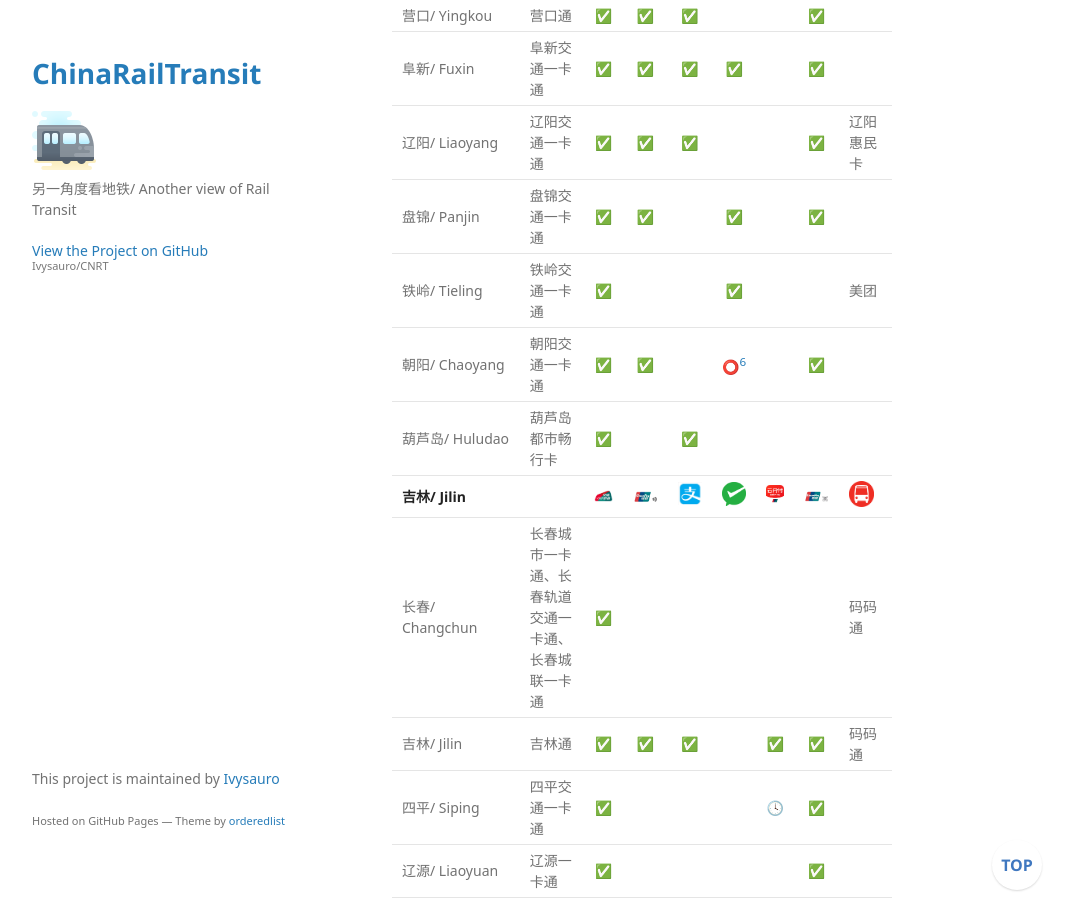
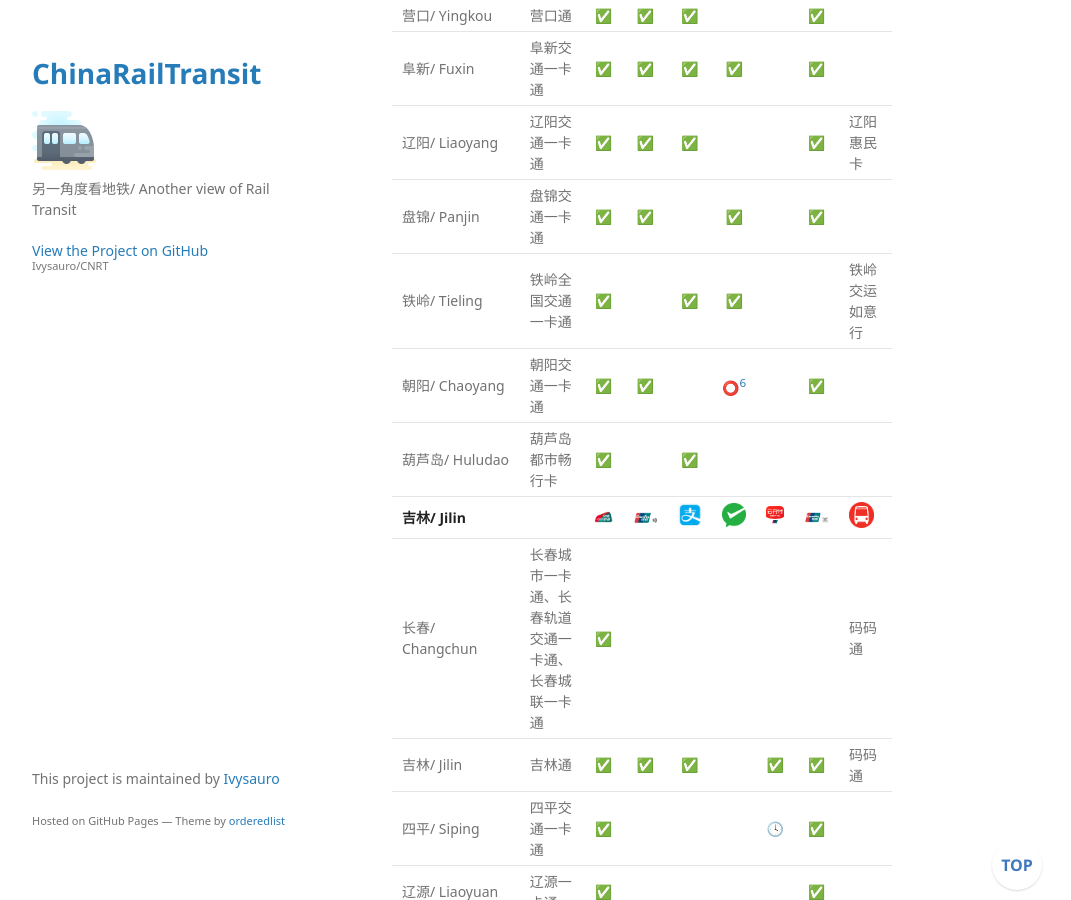
Before and after one commit to Ivysauro/CNRT, a Jekyll site: the page built from data/BusPay.md, in a window 1280 px wide and 900 px high, scrolled down 5981 px. Shown: the whole window, without its empty margins (178-1249 px from the left). Built offline with Jekyll 4.4.1, drawn with Linux system fonts in a browser that asks for light colours; some web fonts are replaced; our own code applies the rules of GitHub Pages for plain Markdown files; a script that is not in the unit is left out.

Commit message:
更新铁岭市信息
铁岭市公交新增支付宝乘车码；美团乘车码已下线；铁岭交运如意行是专用乘车码app但表中未体现。另按照铁岭卡面印刷的名称更改表中卡片名称。

```diff
--- a/data/BusPay.md
+++ b/data/BusPay.md
@@ -117,7 +117,7 @@
 | 阜新/ Fuxin | 阜新交通一卡通 | ✅ | ✅ | ✅ | ✅ | | ✅ | |
 | 辽阳/ Liaoyang | 辽阳交通一卡通 | ✅ | ✅ | ✅ | | | ✅ | 辽阳惠民卡 |
 | 盘锦/ Panjin | 盘锦交通一卡通 | ✅ | ✅ | | ✅ | | ✅ | |
-| 铁岭/ Tieling | 铁岭交通一卡通 | ✅ | | | ✅ | | | 美团 |
+| 铁岭/ Tieling | 铁岭全国交通一卡通 | ✅ | | ✅ | ✅ | | | 铁岭交运如意行 |
 | 朝阳/ Chaoyang | 朝阳交通一卡通 | ✅ | ✅ | | ⭕[^cy] | | ✅ | |
 | 葫芦岛/ Huludao | 葫芦岛都市畅行卡 | ✅ | | ✅ | | | | |
 | **吉林/ Jilin** | | <img src="https://raw.githubusercontent.com/Ivysauro/CNRT/master/images/T-Union.png" width="40" hegiht="40" alt="T-Union"/> | <img src="https://raw.githubusercontent.com/Ivysauro/CNRT/master/images/Unionpay NFC.png" width="40" hegiht="40" alt="Unionpay Quickpass"/> | <img src="https://raw.githubusercontent.com/Ivysauro/CNRT/master/images/Alipay.png" width="30" hegiht="30" alt="Alipay Transit QR Code"/> | <img src="https://raw.githubusercontent.com/Ivysauro/CNRT/master/images/WeChat Pay.png" width="25" hegiht="25" alt="WeChat Pay Transit QR Code"/> | <img src="https://raw.githubusercontent.com/Ivysauro/CNRT/master/images/Unionpay.png" width="25" hegiht="25" alt="Unionpay Transit QR Code"/> | <img src="https://raw.githubusercontent.com/Ivysauro/CNRT/master/images/Unionpay QR.png" width="40" hegiht="40" alt="Unionpay QR Code"/> | <img src="https://raw.githubusercontent.com/Ivysauro/CNRT/master/images/Bus.png" width="25" hegiht="25" alt="Transit QR Code of Additional Apps"/> |
```
